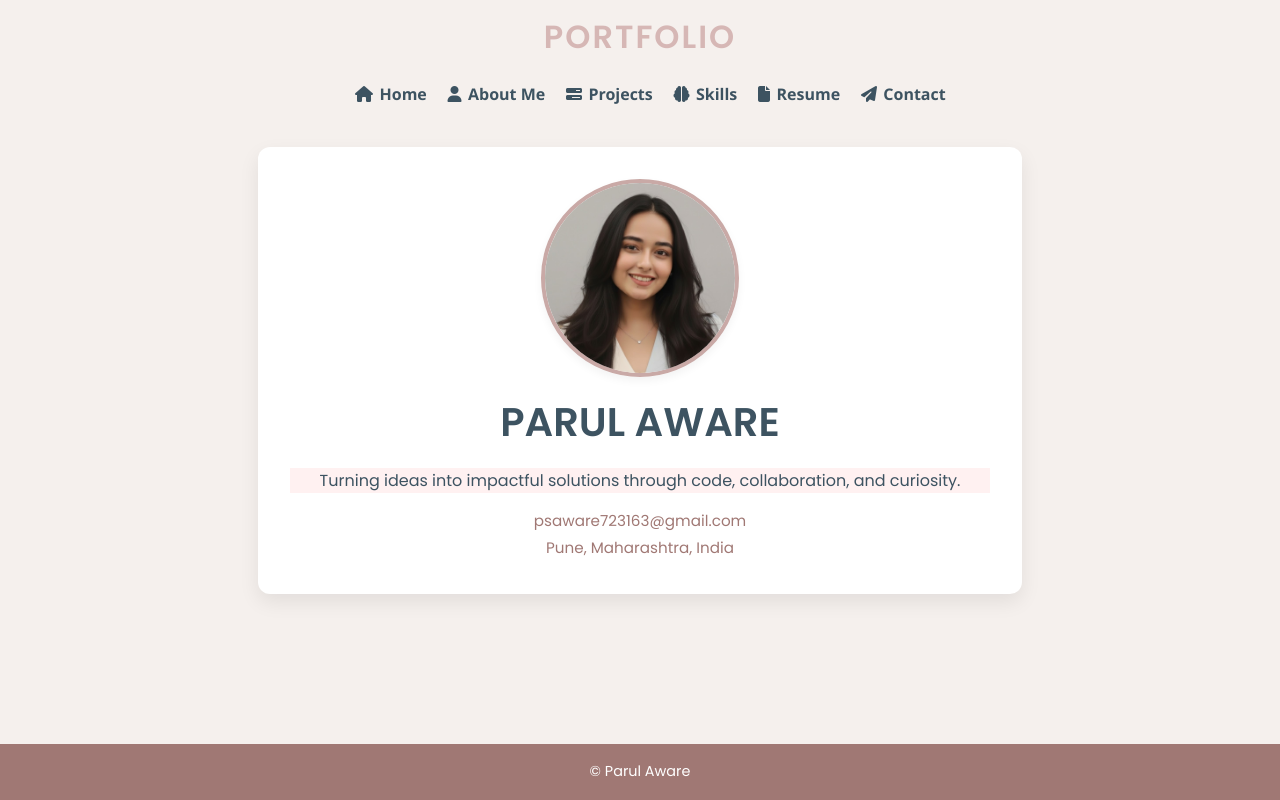
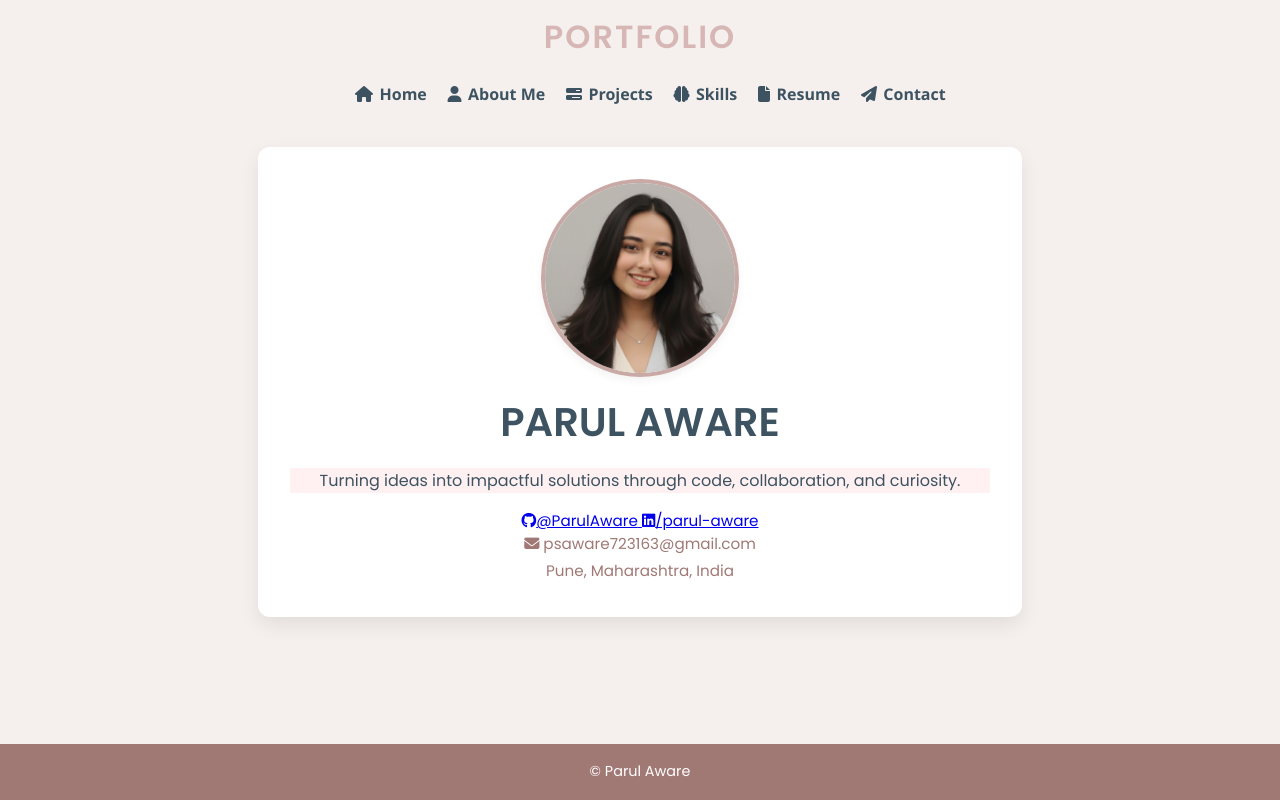
Before and after one commit to ParulAware/Portfolio, a plain HTML site: page index.html in a window 1280 px wide. Drawn offline with Linux system fonts and the light colour scheme.

Commit message:
Update index.html

```diff
--- a/index.html
+++ b/index.html
@@ -35,7 +35,15 @@
         Turning ideas into impactful solutions through code, collaboration, and curiosity.
       </p>
       <div class="contact-info">
-        <p>psaware723163@gmail.com</p>
+        <div class="social-links">
+          <a href="https://github.com/ParulAware" target="_blank">
+            <i class="fa-brands fa-github"></i><span>@ParulAware</span>
+          </a>
+          <a href="https://www.linkedin.com/in/parul-aware" target="_blank">
+            <i class="fa-brands fa-linkedin"></i><span>/parul-aware</span>
+          </a>
+        </div>
+        <i class="fa-solid fa-envelope"></i><span> psaware723163@gmail.com</span>
         <p>Pune, Maharashtra, India</p>
       </div>
     </div>
```
